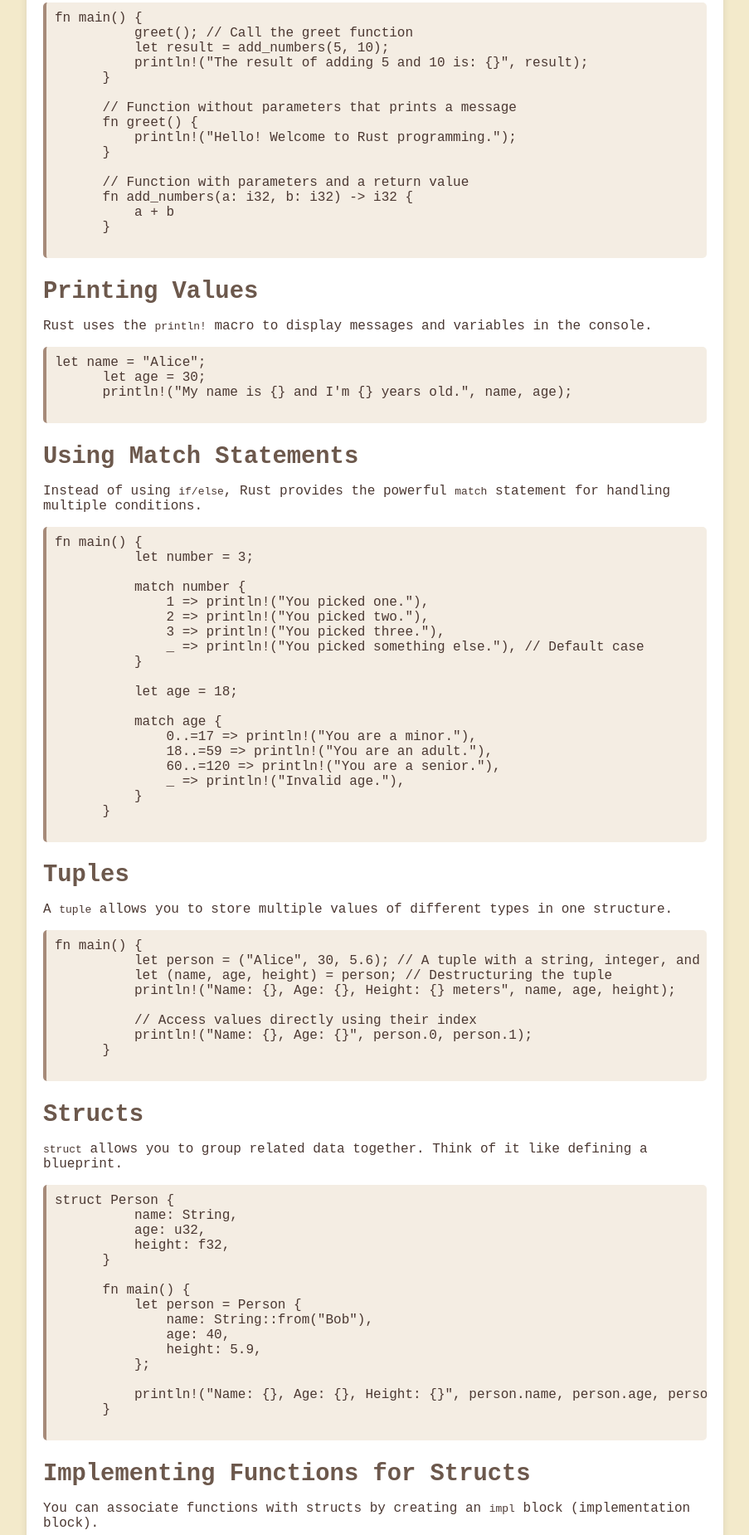
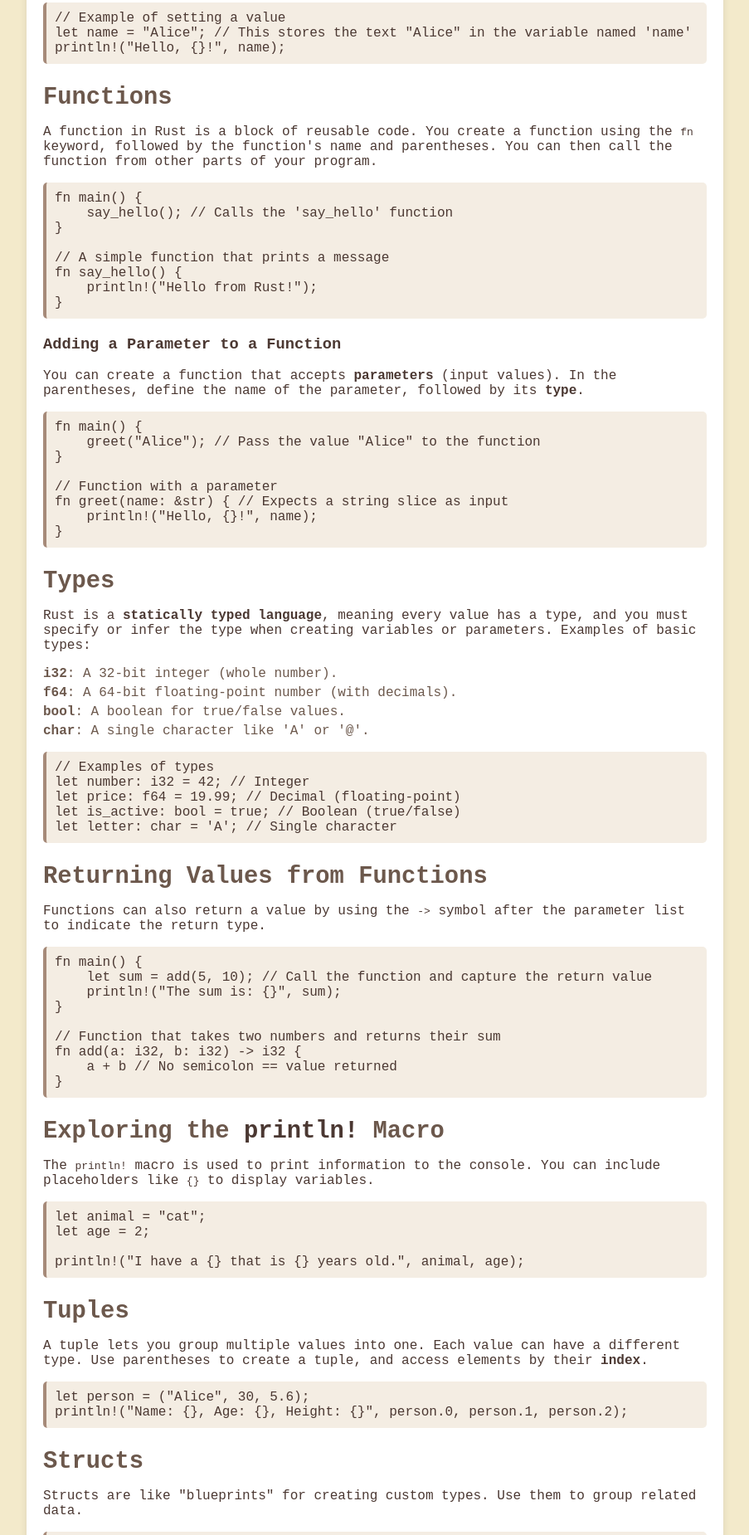
Before and after one commit to GandalfTheGrey-DEV/Rust_cheat_sheet, a plain HTML site: page index.html in a window 1280 px wide. Shown: the part 590-2440 px from the top of the page at 83% size, without its empty margins (188-1091 px from the left). Drawn offline with Linux system fonts and the light colour scheme.

Commit message:
Update index.html

```diff
--- a/index.html
+++ b/index.html
@@ -97,127 +97,120 @@
 
 <div class="container">
     <h2>Variables</h2>
-        <p>Variables are immutable by default in Rust. Use the <code>mut</code> keyword to make them mutable (changeable).</p>
-        <pre><code>// Immutable variable (cannot change)
-      let age = 25;
+    <p>Variables are used in Rust to store values, like numbers or text. By default, variables in Rust are <b>immutable</b>, meaning you cannot change them after they are created. To make them <b>mutable</b>, use the <code>mut</code> keyword.</p>
+    <pre><code class="rust">// Immutable variable (cannot change)
+let age = 25; // This value cannot be changed
 println!("Your age is: {}", age);
 
 // Mutable variable (can change)
-      let mut score = 10;
+let mut score = 10; // This can be changed later
 println!("Initial score: {}", score);
-      score = 20; // Update the value of score
+score = 20; // Update the value
 println!("Updated score: {}", score);
 </code></pre>
 
+    <h2>How to Set a Variable's Value</h2>
+    <p>To set a variable, you use the <code>let</code> keyword, followed by the name of the variable, an equals sign (<code>=</code>), and the value you want to store.</p>
+    <pre><code class="rust">// Example of setting a value
+let name = "Alice"; // This stores the text "Alice" in the variable named 'name'
+println!("Hello, {}!", name);
+</code></pre>
+
     <h2>Functions</h2>
-        <p>Functions are created using the <code>fn</code> keyword. They can accept parameters and return values.</p>
-        <pre><code>fn main() {
-          greet(); // Call the greet function
-          let result = add_numbers(5, 10);
-          println!("The result of adding 5 and 10 is: {}", result);
+    <p>A function in Rust is a block of reusable code. You create a function using the <code>fn</code> keyword, followed by the function's name and parentheses. You can then call the function from other parts of your program.</p>
+    <pre><code class="rust">fn main() {
+    say_hello(); // Calls the 'say_hello' function
 }
 
-      // Function without parameters that prints a message
-      fn greet() {
-          println!("Hello! Welcome to Rust programming.");
-      }
-
-      // Function with parameters and a return value
-      fn add_numbers(a: i32, b: i32) -> i32 {
-          a + b
+// A simple function that prints a message
+fn say_hello() {
+    println!("Hello from Rust!");
 }
 </code></pre>
 
-        <h2>Printing Values</h2>
-        <p>Rust uses the <code>println!</code> macro to display messages and variables in the console.</p>
-        <pre><code>let name = "Alice";
-      let age = 30;
-      println!("My name is {} and I'm {} years old.", name, age);
-      </code></pre>
-
-        <h2>Using Match Statements</h2>
-        <p>Instead of using <code>if/else</code>, Rust provides the powerful <code>match</code> statement for handling multiple conditions.</p>
-        <pre><code>fn main() {
-          let number = 3;
-
-          match number {
-              1 => println!("You picked one."),
-              2 => println!("You picked two."),
-              3 => println!("You picked three."),
-              _ => println!("You picked something else."), // Default case
+    <h3>Adding a Parameter to a Function</h3>
+    <p>You can create a function that accepts <b>parameters</b> (input values). In the parentheses, define the name of the parameter, followed by its <b>type</b>.</p>
+    <pre><code class="rust">fn main() {
+    greet("Alice"); // Pass the value "Alice" to the function
 }
 
-          let age = 18;
-
-          match age {
-              0..=17 => println!("You are a minor."),
-              18..=59 => println!("You are an adult."),
-              60..=120 => println!("You are a senior."),
-              _ => println!("Invalid age."),
-          }
+// Function with a parameter
+fn greet(name: &str) { // Expects a string slice as input
+    println!("Hello, {}!", name);
 }
 </code></pre>
 
-        <h2>Tuples</h2>
-        <p>A <code>tuple</code> allows you to store multiple values of different types in one structure.</p>
-        <pre><code>fn main() {
-          let person = ("Alice", 30, 5.6); // A tuple with a string, integer, and float
-          let (name, age, height) = person; // Destructuring the tuple
-          println!("Name: {}, Age: {}, Height: {} meters", name, age, height);
+    <h2>Types</h2>
+    <p>Rust is a <b>statically typed language</b>, meaning every value has a type, and you must specify or infer the type when creating variables or parameters. Examples of basic types:</p>
+    <ul>
+        <li><b>i32</b>: A 32-bit integer (whole number).</li>
+        <li><b>f64</b>: A 64-bit floating-point number (with decimals).</li>
+        <li><b>bool</b>: A boolean for true/false values.</li>
+        <li><b>char</b>: A single character like 'A' or '@'.</li>
+    </ul>
+    <pre><code class="rust">// Examples of types
+let number: i32 = 42; // Integer
+let price: f64 = 19.99; // Decimal (floating-point)
+let is_active: bool = true; // Boolean (true/false)
+let letter: char = 'A'; // Single character
+</code></pre>
 
-          // Access values directly using their index
-          println!("Name: {}, Age: {}", person.0, person.1);
+    <h2>Returning Values from Functions</h2>
+    <p>Functions can also return a value by using the <code>-></code> symbol after the parameter list to indicate the return type.</p>
+    <pre><code class="rust">fn main() {
+    let sum = add(5, 10); // Call the function and capture the return value
+    println!("The sum is: {}", sum);
+}
+
+// Function that takes two numbers and returns their sum
+fn add(a: i32, b: i32) -> i32 {
+    a + b // No semicolon == value returned
 }
 </code></pre>
 
+    <h2>Exploring the <code>println!</code> Macro</h2>
+    <p>The <code>println!</code> macro is used to print information to the console. You can include placeholders like <code>{}</code> to display variables.</p>
+    <pre><code class="rust">let animal = "cat";
+let age = 2;
+
+println!("I have a {} that is {} years old.", animal, age);
+</code></pre>
+
+    <h2>Tuples</h2>
+    <p>A tuple lets you group multiple values into one. Each value can have a different type. Use parentheses to create a tuple, and access elements by their <b>index</b>.</p>
+    <pre><code class="rust">let person = ("Alice", 30, 5.6);
+println!("Name: {}, Age: {}, Height: {}", person.0, person.1, person.2);
+</code></pre>
+
     <h2>Structs</h2>
-        <p><code>struct</code> allows you to group related data together. Think of it like defining a blueprint.</p>
-        <pre><code>struct Person {
-          name: String,
-          age: u32,
-          height: f32,
+    <p>Structs are like "blueprints" for creating custom types. Use them to group related data.</p>
+    <pre><code class="rust">struct Car {
+    brand: String,
+    year: u32,
+    is_sports_car: bool,
 }
 
 fn main() {
-          let person = Person {
-              name: String::from("Bob"),
-              age: 40,
-              height: 5.9,
+    let my_car = Car {
+        brand: String::from("Ferrari"),
+        year: 2022,
+        is_sports_car: true,
     };
-
-          println!("Name: {}, Age: {}, Height: {}", person.name, person.age, person.height);
-      }
-      </code></pre>
-
-        <h2>Implementing Functions for Structs</h2>
-        <p>You can associate functions with structs by creating an <code>impl</code> block (implementation block).</p>
-        <pre><code>struct Rectangle {
-          width: u32,
-          height: u32,
-      }
-
-      impl Rectangle {
-          // Method to calculate the area of a rectangle
-          fn area(&self) -> u32 {
-              self.width * self.height
-          }
-
-          // Method to display the rectangle's dimensions
-          fn display(&self) {
-              println!("Rectangle: {} x {}", self.width, self.height);
-          }
-      }
-
-      fn main() {
-          let rect = Rectangle { width: 10, height: 20 };
-          rect.display();
-          println!("The area of the rectangle is: {}", rect.area());
+    println!(
+        "I drive a {}. It's from {}. Sports car? {}",
+        my_car.brand, my_car.year, my_car.is_sports_car
+    );
 }
 </code></pre>
 
     <h2>Loops</h2>
-        <p>You can use loops to repeat sections of code. Rust has <code>loop</code>, <code>while</code>, and <code>for</code>.</p>
-        <pre><code>// Loop Example
+    <p>Loops repeat a block of code multiple times. Rust provides three types of loops:</p>
+    <ul>
+        <li><b>loop</b>: A simple infinite loop until you specify <code>break</code>.</li>
+        <li><b>while</b>: Repeats while a condition is true.</li>
+        <li><b>for</b>: Iterates over a range or items.</li>
+    </ul>
+    <pre><code class="rust">// Loop Example
 let mut count = 0;
 loop {
     if count == 3 {
@@ -235,40 +228,10 @@
 }
 
 // For Loop Example
-      for i in 1..5 { // The range 1..5 includes 1, 2, 3, 4
+for i in 1..5 { // `..` means "up to but not including 5"
     println!("i is: {}", i);
 }
 </code></pre>
-
-        <h2>Ownership and Borrowing</h2>
-        <p>In Rust, each piece of data has an <i>owner</i>, and memory is managed through ownership, borrowing, and references.</p>
-        <pre><code>fn main() {
-          let s1 = String::from("hello");
-          let s2 = s1; // Ownership moves to s2, so s1 is no longer valid
-
-          // println!("{}", s1); // This will cause an error
-
-          let s3 = String::from("world");
-          let s4 = &s3; // Borrow a reference of s3
-          println!("s3: {}, s4: {}", s3, s4); // s3 is still valid
-      }
-      </code></pre>
-
-        <h2>Collections: Vectors</h2>
-        <p><code>vec!</code> is used to create a dynamic collection of elements.</p>
-        <pre><code>fn main() {
-          let mut numbers = vec![1, 2, 3];
-          numbers.push(4); // Add an element to the vector
-          numbers.push(5);
-
-          println!("Vector elements: {:?}", numbers);
-
-          for num in &numbers {
-              println!("{}", num);
-          }
-      }
-      </code></pre>
-
 </div>
 
       <footer>
```
Lines whose indentation alone changed are shown as unchanged.
